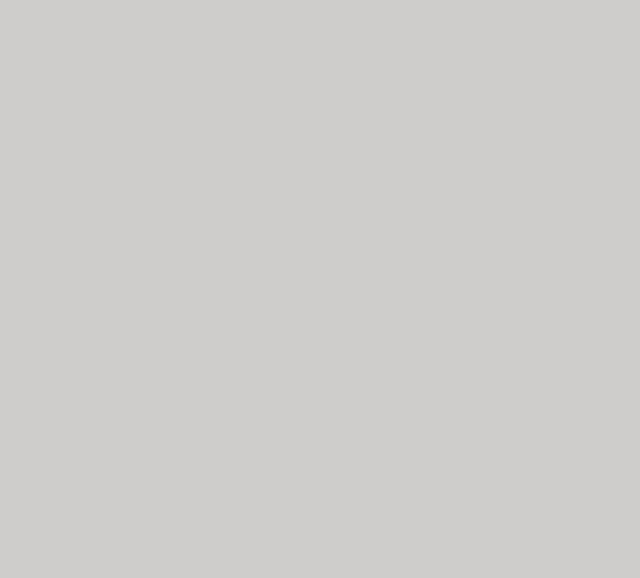
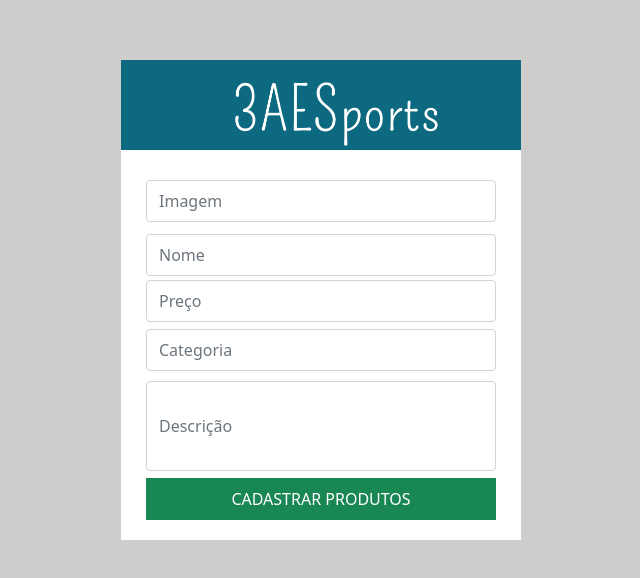
Before and after one commit to Alairtonfl/3A-Esports, a Vue app: page /admin/register in a window 1280 px wide. Shown: the part 140-718 px from the top of the page, without its empty margins (391-1031 px from the left). Built offline with nearby package versions, Linux system fonts and the light colour scheme.

Commit message:
route register

```diff
--- a/src/Routes/Router.js
+++ b/src/Routes/Router.js
@@ -25,8 +25,9 @@ const routes = [
     path: '/register',
     component: Register
   },
+  // ROTA PROTEGIDA NA PROXIMA VERSAO
   {
-    path: '/registerAdm',
+    path: '/admin/register',
     component: RegisterAdm
   }
 ]
--- a/src/components/forms/RegisterProducts.vue
+++ b/src/components/forms/RegisterProducts.vue
@@ -44,7 +44,7 @@ export default {
 
     methods: {
       cadProduct(){
-        api.post('products/add', this.product).then((Response) => {
+        api.post('products', this.product).then((Response) => {
           if(Response) {
             alert('Produto cadastrado com sucesso...')
           } else {
@@ -60,10 +60,10 @@ export default {
 fieldset{
     background-color: white;
     width: 400px;
-    height: 440px;
+    height: 450px;
     position: relative;
-    left: 500px;
-    top: 200px;
+    left: 40%;
+    top: 230px;
 
 }
 input{
@@ -76,33 +76,33 @@ input{
 
 #img {
     position: relative;
-    top: 110px;
+    top: 90px;
 }
 
 #name {
     position: relative;
-    top: 122px;
+    top: 102px;
 }
 
 #price {
     position: relative;
-    top: 126px;
+    top: 106px;
 }
 
 #category {
     position: relative;
-    top: 133px;
+    top: 113px;
 }
 
 #description {
     position: relative;
-    top: 143px;
+    top: 123px;
     height: 90px;
 }
 
 #registerProduct {
     position: relative;
-    top: 155px;
+    top: 130px;
     left: 25px;
     width: 350px;
     height: 42px;
```
